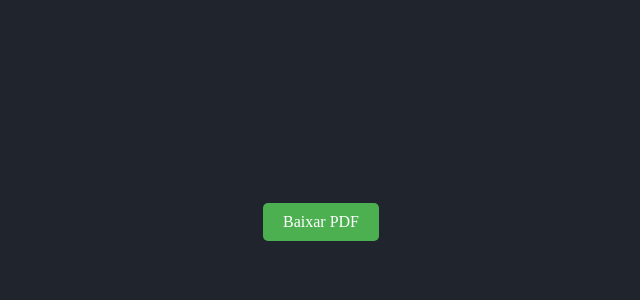
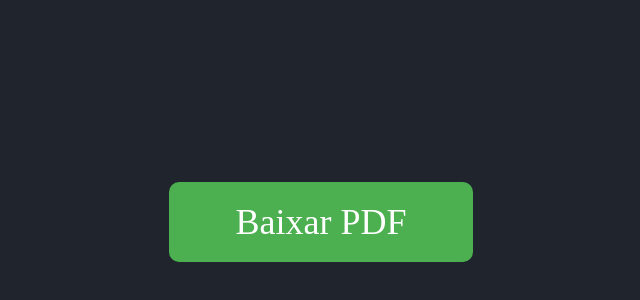
Before and after one commit to Davio27/pdf, a plain HTML site: page index.html in a window 1280 px wide. Shown: the part 178-478 px from the top of the page, without its empty margins (319-959 px from the left). Drawn offline with Linux system fonts and the light colour scheme.

Commit message:
Update styles.css

```diff
--- a/styles.css
+++ b/styles.css
@@ -12,13 +12,17 @@ body {
 }
 
 .download-btn {
-    display: inline-block;
-    padding: 10px 20px;
-    font-size: 16px;
+    display: flex;
+    width: 19rem;
+    height: 5rem;
+    font-size: 36px;
     text-decoration: none;
     background-color: #4CAF50;
     color: white;
-    border-radius: 5px;
+    border-radius: 10px;
+    text-align: center;
+    justify-content: center;
+    align-items: center;
 }
 
 .download-btn:hover {
```
